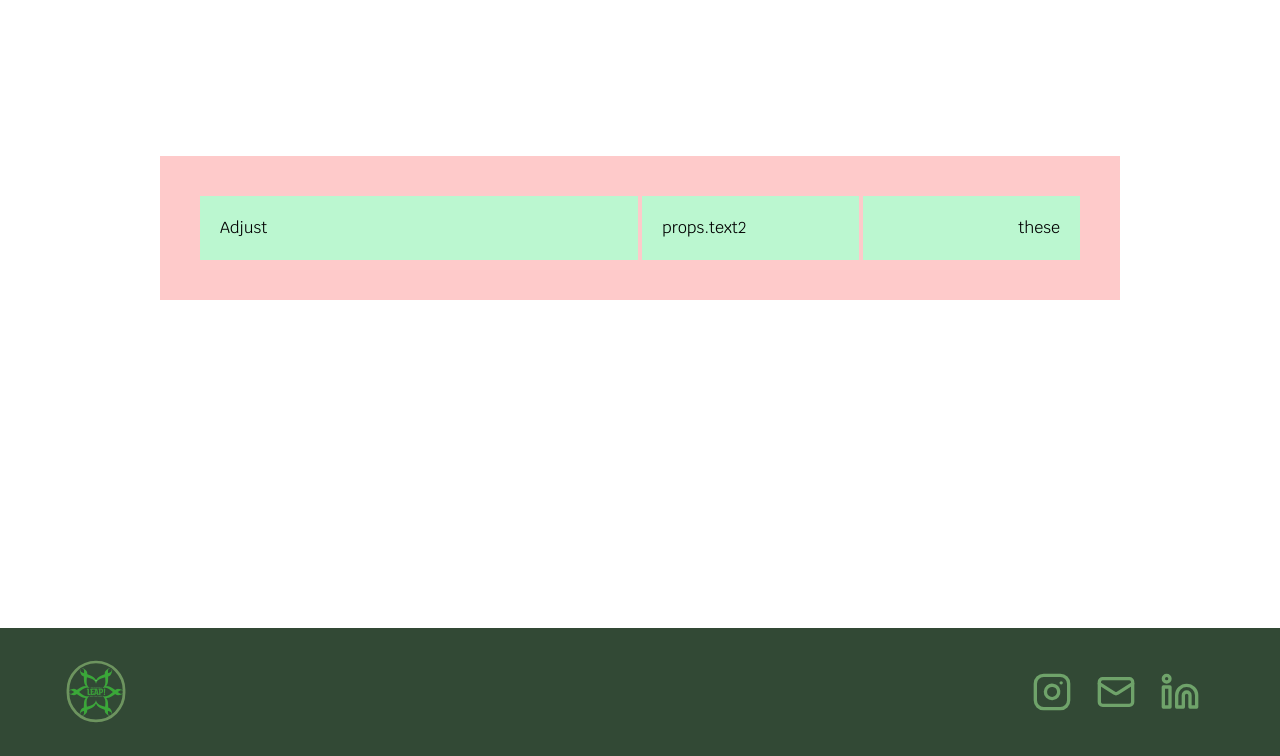
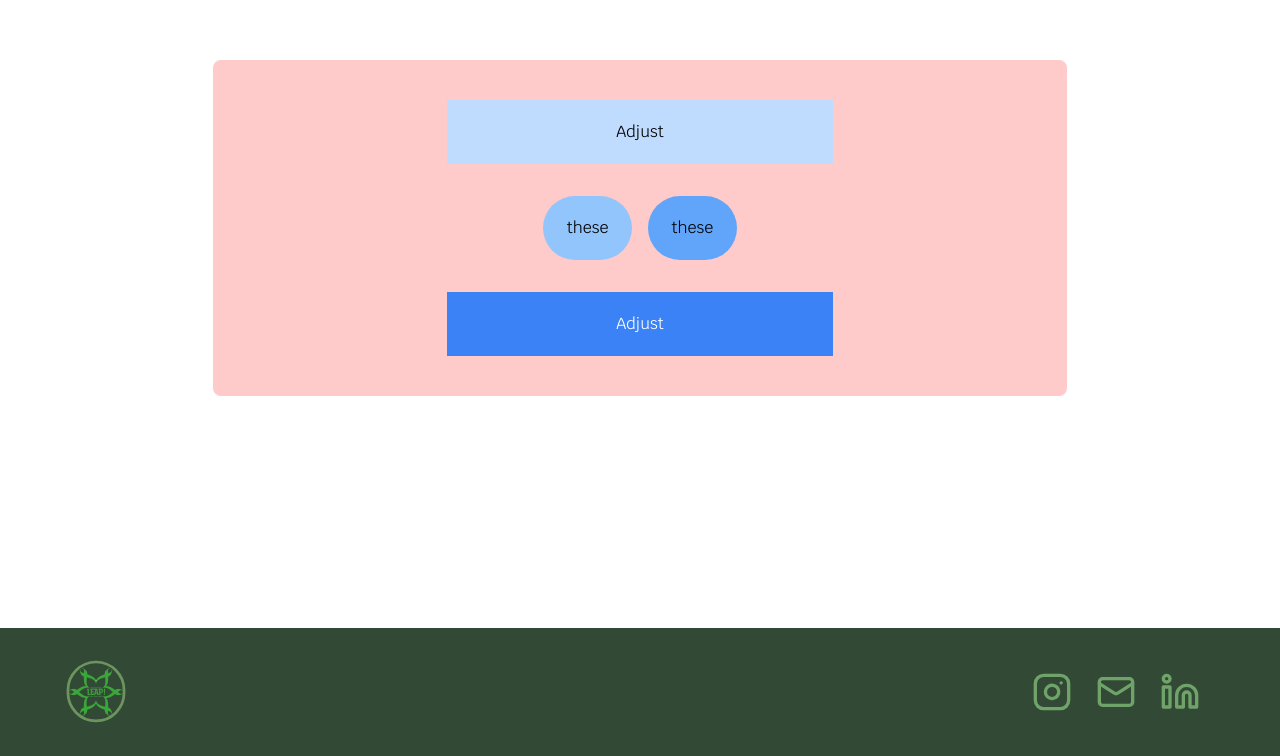
Before and after one commit to acm-ucr/leap-website, a Next.js app: page / in a window 1280 px wide. Shown: the part 172-928 px from the top of the page. Built offline with nearby package versions, Linux system fonts and the light colour scheme.

Commit message:
done with flexbox lesson

```diff
--- a/src/components/Example.tsx
+++ b/src/components/Example.tsx
@@ -1,12 +1,19 @@
 const Example = (props: { text1: string; text2: string; text3: string }) => {
   return (
-    <div className="flex w-3/4 items-center gap-1 bg-red-200 p-10">
-      <div className="w-1/2 bg-green-200 p-5 text-left">{props.text1}</div>
-      <div className="flex w-1/2 flex-row gap-1">
-        <div className="w-full bg-green-200 p-5 text-left">props.text2</div>
-        <div className="w-full bg-green-200 p-5 text-right">{props.text2}</div>
+    <div className="flex flex-col w-2/3 items-center bg-red-200 p-10 gap-8  rounded-lg">
+
+      {/* First Box */}
+      <div className="w-1/2 bg-blue-200 p-5 text-center text-black">{props.text1}</div>
+
+      {/* 2n row with 2 rounded Boxes */}
+      <div className="flex w-1/4 justify-center items-center gap-4">
+
+      <div className=" flex items-center justify-center w-full bg-blue-300 p-5 text-center rounded-full">{props.text2}</div>
+        <div className="flex items-center justify-center w-full bg-blue-400 p-5    text-center rounded-full">{props.text2}</div>
       </div>
-      {/* Hint: Add another box/div here similarly to line 4 */}
+
+      {/* last bottom box  */}
+      <div className="w-1/2 bg-blue-500 p-5 text-center text-white ">{props.text1}</div>
     </div>
   );
 };
```
